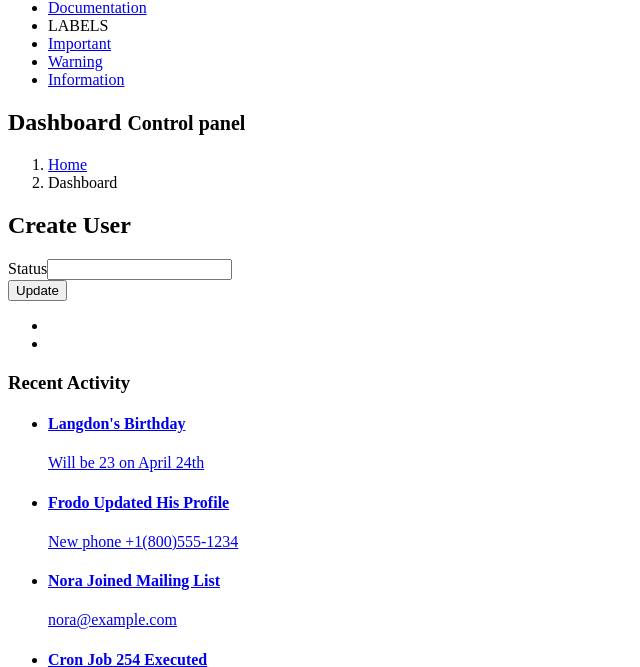
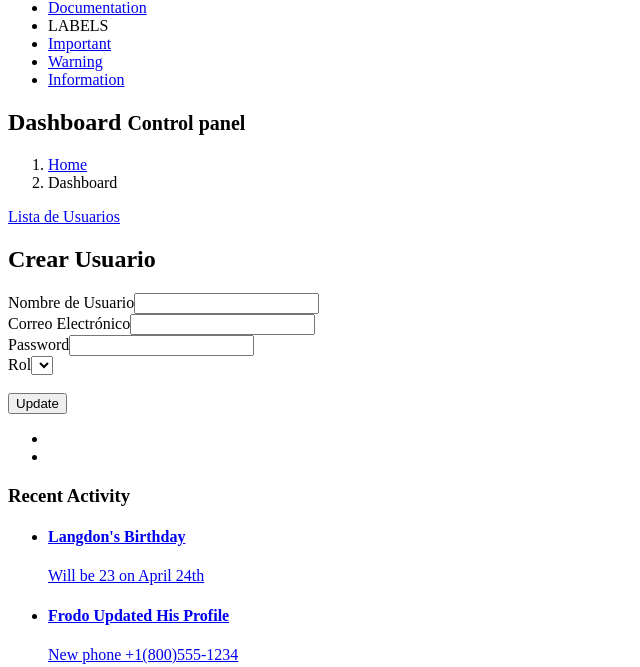
Before and after one commit to hbened01/condominio, a Yii app: the page made by backend/views/user/create.php in a window 1280 px wide. Shown: the part 3247-3914 px from the top of the page, without its empty margins (0-640 px from the left). Run offline with PHP 8.4 and a stand-in for Yii, Linux system fonts and the light colour scheme; the template is opened without the code that fills it, so the values that code supplies are empty; form fields are guessed from the names that the template uses; some libraries are stand-ins or nearby versions.

Commit message:
Sex adecuó el modulo de usuarios, falta definir detalles

```diff
--- a/backend/models/Roles.php
+++ b/backend/models/Roles.php
@@ -72,11 +72,6 @@ class Roles extends \yii\db\ActiveRecord
             return $this->hasMany(User::className(), ['rol_id' => 'id']);
     }
 
-    public function getRol()
-    {
-            return $this->hasOne(Roles::className(), ['id' => 'rol_id']);
-    }
-
     public function afterSave($insert, $changedAttributes){
         Yii::$app->db->createCommand()->delete('roles_operaciones', 'rol_id = '.(int) $this->id)->execute();
 
--- a/backend/views/layouts/main.php
+++ b/backend/views/layouts/main.php
@@ -321,9 +321,9 @@ DashboardAsset::register($this);
                     <i class="fa fa-angle-left pull-right"></i>
                   </a>
                   <ul class="treeview-menu">
-                    <li><a href="#"><i class="fa fa-user"></i> Usuarios</a> </li>
-                    <li><a href="#"><i class="fa fa-calculator"></i> Operaciones</a></li>
-                    <li><a href="#"><i class="fa fa-users"></i> Roles</a></li>
+                    <li><a href="<?= Url::base(); ?>/user"><i class="fa fa-user"></i> Usuarios</a> </li>
+                    <li><a href="<?= Url::base(); ?>/operaciones"><i class="fa fa-calculator"></i> Operaciones</a></li>
+                    <li><a href="<?= Url::base(); ?>/roles"><i class="fa fa-users"></i> Roles</a></li>
                     <!--<li><a href="#"><i class="fa fa-key"></i> Permisos</a></li>
                     <li><a href="#"><i class="fa fa-list"></i> Reglas</a></li>
                     <li><a href="#"><i class="fa fa-sitemap"></i> Rutas</a></li> -->
--- a/backend/views/user/_form.php
+++ b/backend/views/user/_form.php
@@ -2,6 +2,8 @@
 
 use yii\helpers\Html;
 use yii\widgets\ActiveForm;
+use yii\helpers\ArrayHelper;
+use backend\models\Roles;
 
 /* @var $this yii\web\View */
 /* @var $model common\models\User */
@@ -12,10 +14,20 @@ use yii\widgets\ActiveForm;
 
     <?php $form = ActiveForm::begin(); ?>
 
-    <?= $form->field($model, 'status')->textInput() ?>
-
+    <?= $form->field($model, 'username')->textInput()->label('Nombre de Usuario') ?>
+    <?= $form->field($model, 'email')->textInput()->label('Correo Electrónico') ?>
+    <?= $form->field($model, 'password')->passwordInput()->label('Password') ?>
+    <?=
+		$form->field($model, 'rol_id')
+		     ->dropDownList(
+		            ArrayHelper::map(Roles::find()->all(), 'id', 'nombre'),
+		            ['prompt'=>'...']
+	            )
+		     ->label('Rol')
+	?>
+	<br>
     <div class="form-group">
-        <?= Html::submitButton($model->isNewRecord ? Yii::t('app', 'Create') : Yii::t('app', 'Update'), ['class' => $model->isNewRecord ? 'btn btn-success' : 'btn btn-primary']) ?>
+        <?= Html::submitButton($model->isNewRecord ? Yii::t('app', 'Crear') : Yii::t('app', 'Update'), ['class' => $model->isNewRecord ? 'btn btn-success' : 'btn btn-primary']) ?>
     </div>
 
     <?php ActiveForm::end(); ?>
--- a/backend/views/user/create.php
+++ b/backend/views/user/create.php
@@ -6,11 +6,16 @@ use yii\helpers\Html;
 /* @var $this yii\web\View */
 /* @var $model common\models\User */
 
-$this->title = Yii::t('app', 'Create User');
+$this->title = Yii::t('app', 'Crear Usuario');
 $this->params['breadcrumbs'][] = ['label' => Yii::t('app', 'Users'), 'url' => ['index']];
 $this->params['breadcrumbs'][] = $this->title;
 ?>
-<div class="user-create">
+
+<p>
+    <?= Html::a(Yii::t('app', 'Lista de Usuarios'), ['index'], ['class' => 'btn btn-info']) ?>
+</p>
+
+<div class="user-create col-md-5">
 
     <h1><?= Html::encode($this->title) ?></h1>
 
--- a/common/models/User.php
+++ b/common/models/User.php
@@ -97,6 +97,12 @@ class User extends ActiveRecord implements IdentityInterface
     public function getRol()
     {
         return $this->hasOne(Roles::className(), ['id' => 'rol_id']);
+    }
+
+    public function rol($id)
+    {
+        $model = Roles::find()->where(['id' => $id])->one();
+        return $model?$model->nombre:'';
     }
 
     /**
```
Also changed, not shown: backend/controllers/UserController.php (+6 -5 lines), backend/views/user/index.php (+15 -7 lines), backend/views/user/update.php (+13 -3 lines), backend/views/user/view.php (+14 -9 lines).
